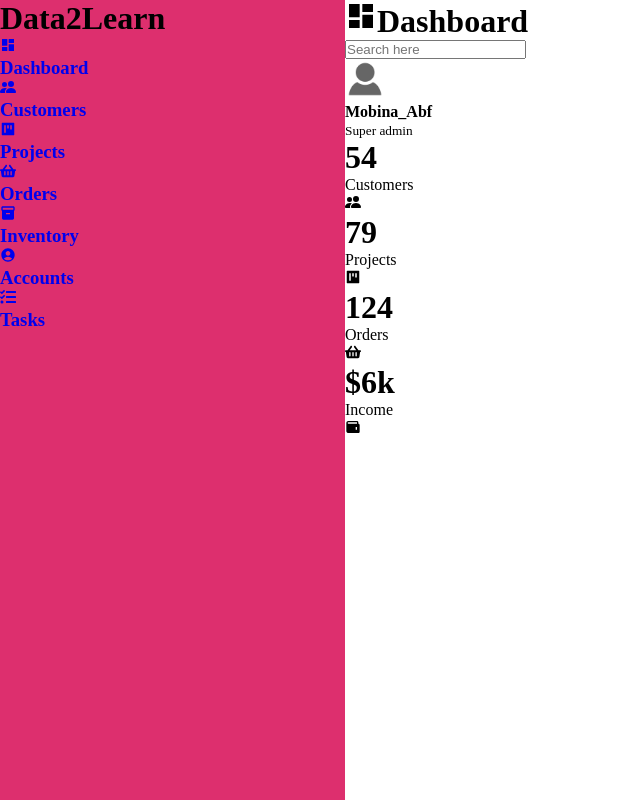
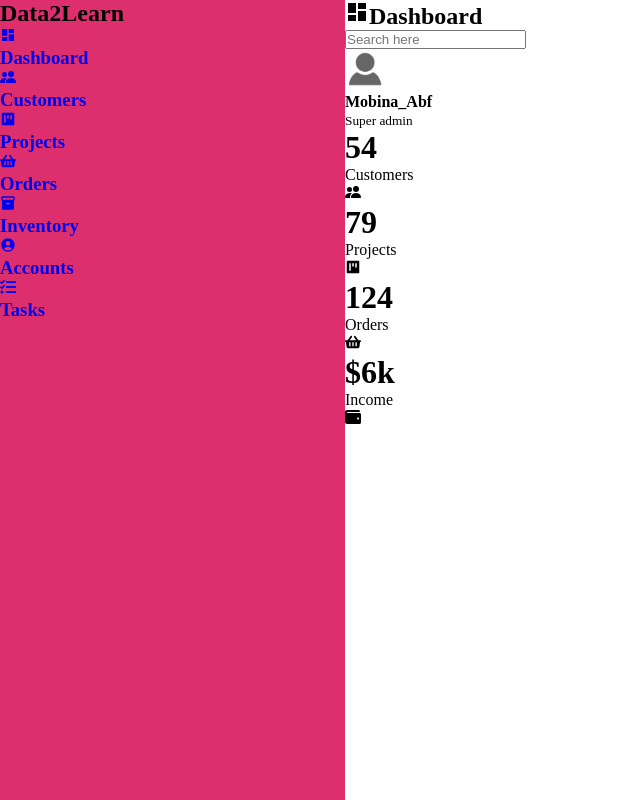
Before and after one commit to MobinaAbf/admin-dashboard, a React (Create React App) app: page / in a window 1280 px wide. Shown: the whole page, without its empty margins (0-640 px from the left). Built offline with nearby package versions, Linux system fonts and the light colour scheme.

Commit message:
add wallet icon

```diff
--- a/src/Dashboard/Dashboard.js
+++ b/src/Dashboard/Dashboard.js
@@ -11,10 +11,10 @@ const Dashboard = () => {
     <div className="container">
       <div className="sidebar">
         <div className="sidebar-brand">
-          <h1>
+          <h2>
             <span className="lab la-accusoft"> </span>
             Data2Learn
-          </h1>
+          </h2>
         </div>
 
         <div className="sidebar-menu">
@@ -81,14 +81,14 @@ const Dashboard = () => {
 
       <div className="main-content">
         <header>
-          <h1>
+          <h2>
             <label for="">
               <span className="las la-bars">
                 <MdDashboard />
               </span>
             </label>
             Dashboard
-          </h1>
+          </h2>
 
           <div className="search-wrapper">
             <span className="ls la-search"></span>
@@ -149,7 +149,7 @@ const Dashboard = () => {
               </div>
               <div>
                 <span className="las la-google-wallet">
-                  <BiSolidWallet />
+                  <FaWallet />
                 </span>
               </div>
             </div>
```
